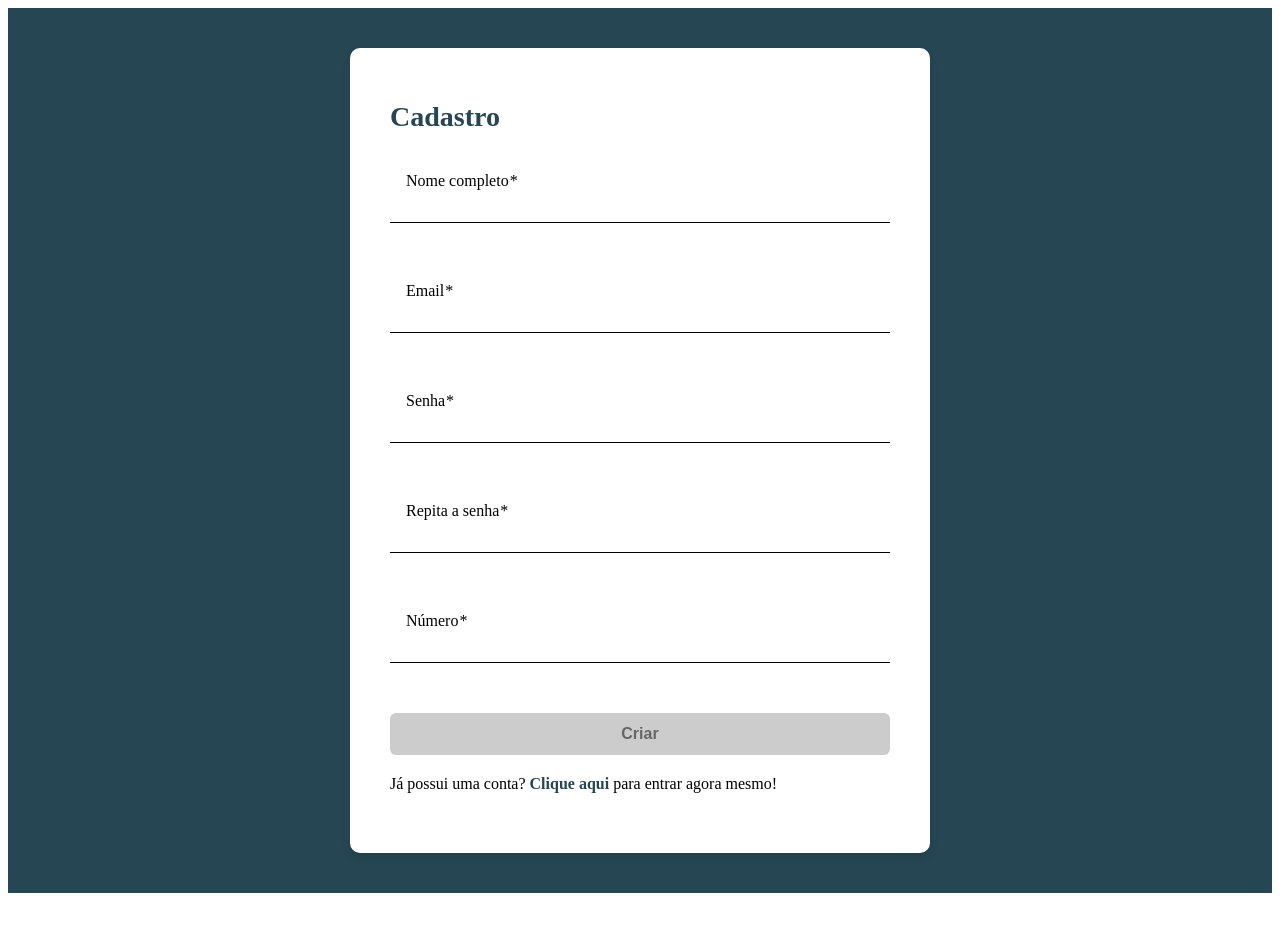
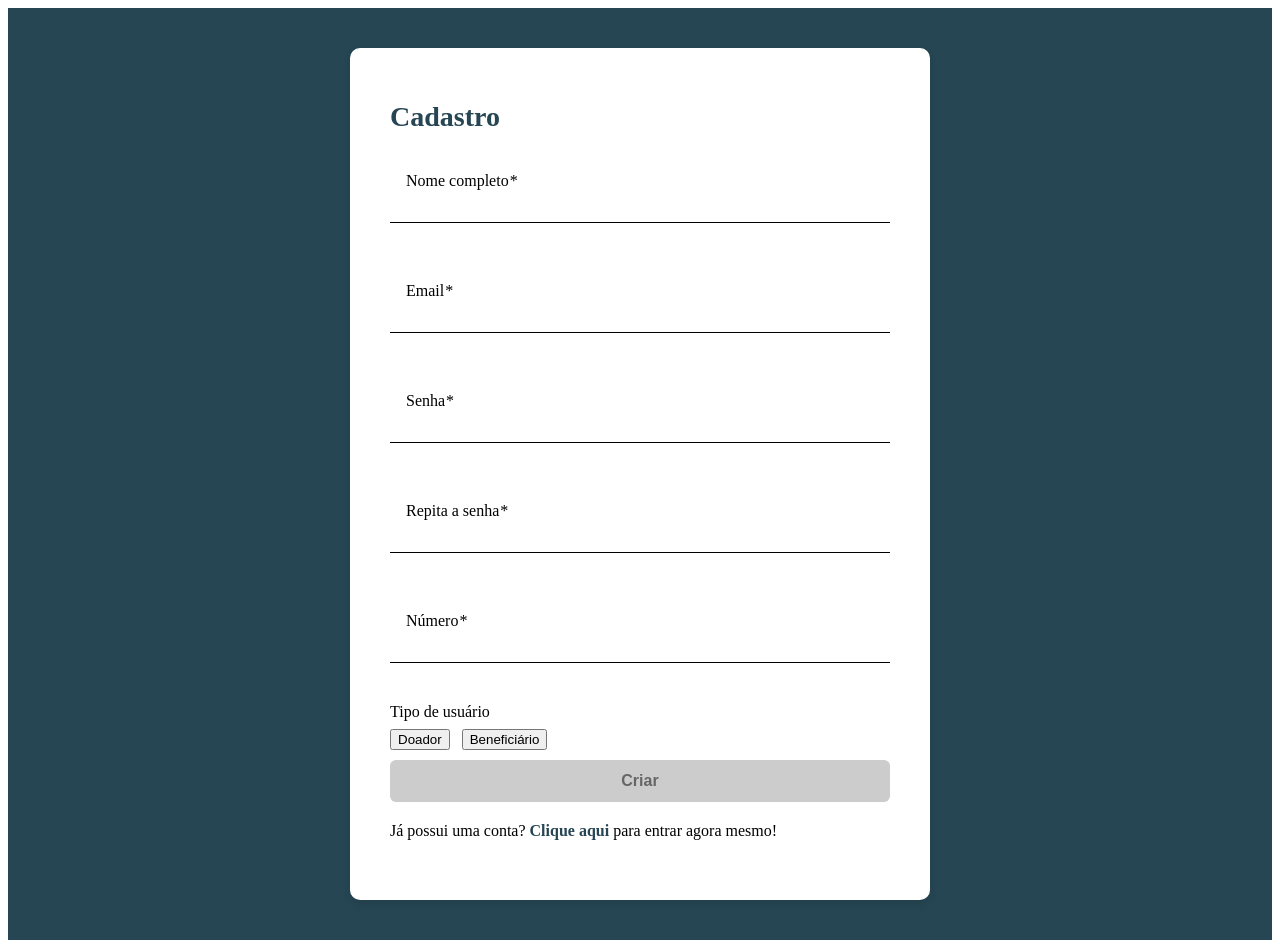
Before and after one commit to RichardPedroso/FoodCare, an Angular app in the folder projeto/frontend/: page /account/sign-up in a window 1280 px wide. Before the commit the page ends 901 px from the top, so only its background shows below. Built offline with nearby package versions, Linux system fonts and the light colour scheme.

Commit message:
feat: adicao da funcionalidade de criacao de users em sign-up

```diff
--- a/projeto/frontend/src/app/services/security/authentication.service.ts
+++ b/projeto/frontend/src/app/services/security/authentication.service.ts
@@ -45,4 +45,12 @@ authenticate(credentials: UserCredentialDto): Observable<any> {
     localStorage.clear();
   }
 
+createUser(user: any): Observable<any> {
+  const headers = new HttpHeaders({
+    'Content-Type': 'application/json'
+  });
+
+  return this.http.post<any>(`${environment.authentication_api_endpoint}/user`, user, { headers });
 }
+
+}
--- a/projeto/frontend/src/app/views/account/sign-up/sign-up.component.css
+++ b/projeto/frontend/src/app/views/account/sign-up/sign-up.component.css
@@ -93,3 +93,13 @@ button[color="primary"]:disabled {
 .central-description {
   margin-top: 30px;
 }
+
+.user-type-buttons {
+  margin-top: 16px;
+}
+
+.button-group {
+  display: flex;
+  gap: 12px;
+  margin-top: 8px;
+}
--- a/projeto/frontend/src/app/views/account/sign-up/sign-up.component.html
+++ b/projeto/frontend/src/app/views/account/sign-up/sign-up.component.html
@@ -91,8 +91,32 @@
         }
     </mat-form-field>
 
+    <div class="user-type-buttons">
+      <label>Tipo de usuário</label>
+      <div class="button-group">
+        <button mat-raised-buttoncolor="primary"[disabled]="form.get('user_type')?.value === 'donor' "(click)="form.get('user_type')?.setValue('donor')">
+          Doador
+        </button>
+        <button mat-raised-buttoncolor="accent"[disabled]="form.get('user_type')?.value === 'beneficiary' "(click)="form.get('user_type')?.setValue('beneficiary')">
+          Beneficiário
+        </button>
+      </div>
+    </div>
+
+    @if (form.get('user_type')?.value === 'beneficiary') {
+      <mat-form-field>
+        <mat-label>Renda familiar</mat-label>
+        <input matInput placeholder="Renda" formControlName="family_income" type="number">
+      </mat-form-field>
+
+      <mat-form-field>
+        <mat-label>Quantidade de pessoas</mat-label>
+        <input matInput placeholder="Quantidade" formControlName="people_quantity" type="number">
+      </mat-form-field>
+    }
+
     <div class="text-center">
-      <button color="primary" [disabled]="!validateFields()">Criar</button>
+      <button color="primary" [disabled]="!validateFields()" (click)="signUp()">Criar</button>
     </div>
 
     <div class="mt-4">
--- a/projeto/frontend/src/app/views/account/sign-up/sign-up.component.ts
+++ b/projeto/frontend/src/app/views/account/sign-up/sign-up.component.ts
@@ -1,5 +1,5 @@
 import { Component, OnInit } from '@angular/core';
-import { RouterOutlet } from '@angular/router';
+import { RouterOutlet, Router  } from '@angular/router';
 import { FormBuilder, FormControl, FormGroup, FormsModule, ReactiveFormsModule, Validators } from '@angular/forms';
 import { MatButtonModule } from '@angular/material/button';
 import { MatSidenavModule } from '@angular/material/sidenav';
@@ -13,6 +13,7 @@ import { FontAwesomeModule } from '@fortawesome/angular-fontawesome';
 import { MatInputModule } from '@angular/material/input';
 
 import * as fontawesome from '@fortawesome/free-solid-svg-icons'
+import { AuthenticationService } from '../../../services/security/authentication.service';
 
 @Component({
   selector: 'app-sign-up',
@@ -50,7 +51,15 @@ export class SignUpComponent implements OnInit {
   repeatPasswordMinLength: number = 6;
   repeatPasswordMaxLength: number = 18;
 
-  constructor(private formbuilder: FormBuilder) {}
+  people_quantityMinLenght: number = 1;
+
+  family_incomeMinLenght: number = 0;
+
+  constructor(
+    private formbuilder: FormBuilder,
+    private authService: AuthenticationService,
+    private router: Router
+  ) {}
 
   ngOnInit(): void {
     this.initializeForm();
@@ -87,7 +96,18 @@ export class SignUpComponent implements OnInit {
         Validators.required,
         Validators.minLength(this.numberMinlength),
         Validators.maxLength(this.numberMaxlength),
-      ]]
+      ]],
+
+      user_type: ['standard'],
+
+      people_quantity: ['', [
+        Validators.required,
+        Validators.minLength(this.people_quantityMinLenght),
+      ]],
+      family_income: ['', [
+        Validators.required,
+        Validators.minLength(this.family_incomeMinLenght),
+      ]],
 
     })
   }
@@ -109,4 +129,41 @@ export class SignUpComponent implements OnInit {
     return this.form.controls['password'].value === this.form.controls['repeatPassword'].value;
   }
 
+  signUp() {
+    if (!this.validateFields()){
+      return;
+    }
+
+    const formData = this.form.value;
+
+    const newUser: any = {
+      name: formData.name,
+      email: formData.email,
+      password: formData.password,
+      number: formData.number,
+      user_type: formData.user_type || 'standard',
+    };
+
+    if (newUser.user_type === 'beneficiary') {
+      newUser.family_income = formData.family_income;
+      newUser.people_quantity = formData.people_quantity;
+
+      if (!newUser.family_income || !newUser.people_quantity) {
+        console.error("Campos obrigatórios faltando para beneficiário.");
+        return;
+      }
+    }
+
+    this.authService.createUser(newUser).subscribe({
+      next: (createdUser) => {
+        console.log("Usuário criado com sucesso:", createdUser);
+        this.authService.addDataToLocalStorage(createdUser);
+        this.router.navigate(['/home']);
+      },
+      error: (err) => {
+        console.error("Erro ao criar usuário:", err);
+      }
+    });
+  }
+
 }
```
